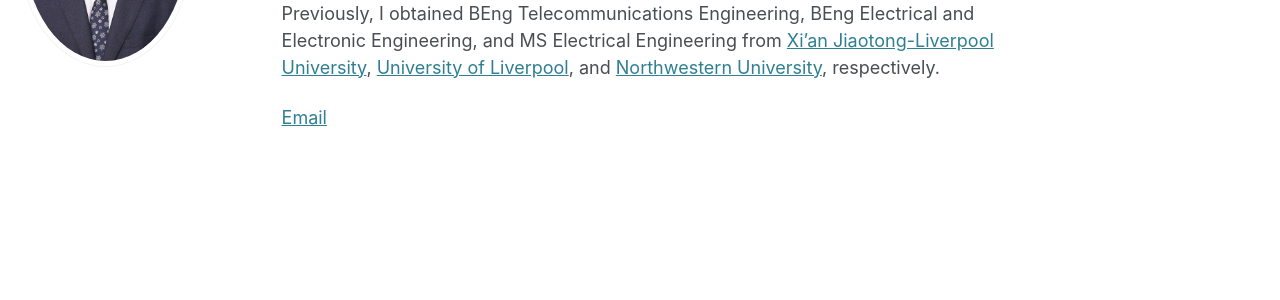
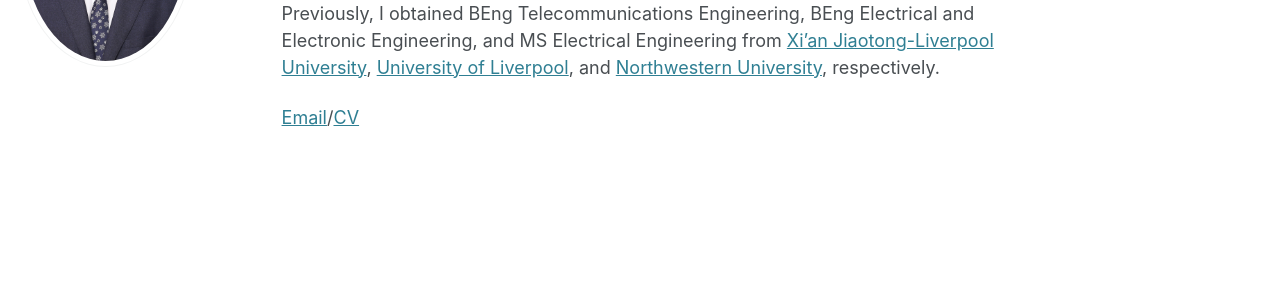
Before and after one commit to ZikunTan/zikuntan.github.io, a Jekyll site: the page built from _pages/about.md, in a window 1280 px wide. Shown: the part 280-580 px from the top of the page. Built offline with Jekyll 4.4.1, drawn with Linux system fonts in a browser that asks for light colours.

```diff
--- a/_pages/about.md
+++ b/_pages/about.md
@@ -11,4 +11,4 @@ I am currently a PhD student in [Prof. Ron Dabora's](https://www.ee.bgu.ac.il/~d
 
 Previously, I obtained BEng Telecommunications Engineering, BEng Electrical and Electronic Engineering, and MS Electrical Engineering from [Xi'an Jiaotong-Liverpool University](https://www.xjtlu.edu.cn/en), [University of Liverpool](https://www.liverpool.ac.uk/), and [Northwestern University](https://www.northwestern.edu/), respectively.
 
-[Email](tanziku@post.bgu.ac.il)
+[Email](tanziku@post.bgu.ac.il)/[CV](files/personal_curriculum_vitae_zikuntan_jan202024.pdf)
```
